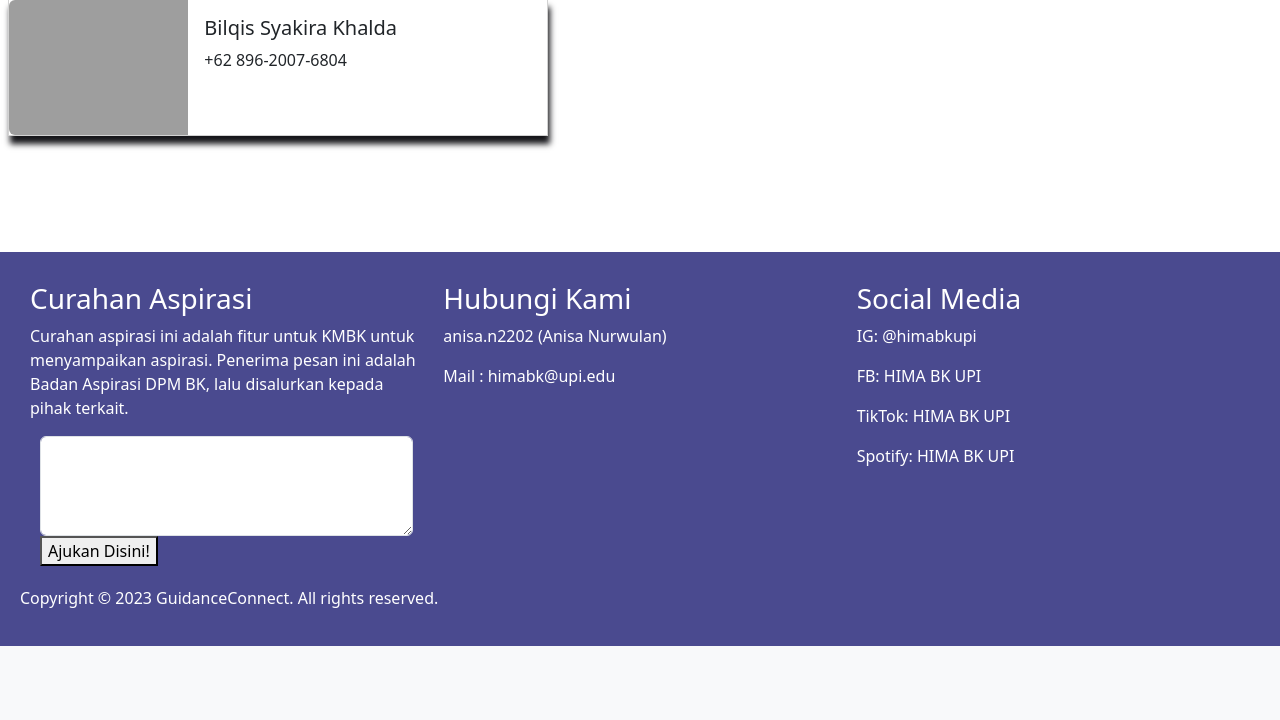
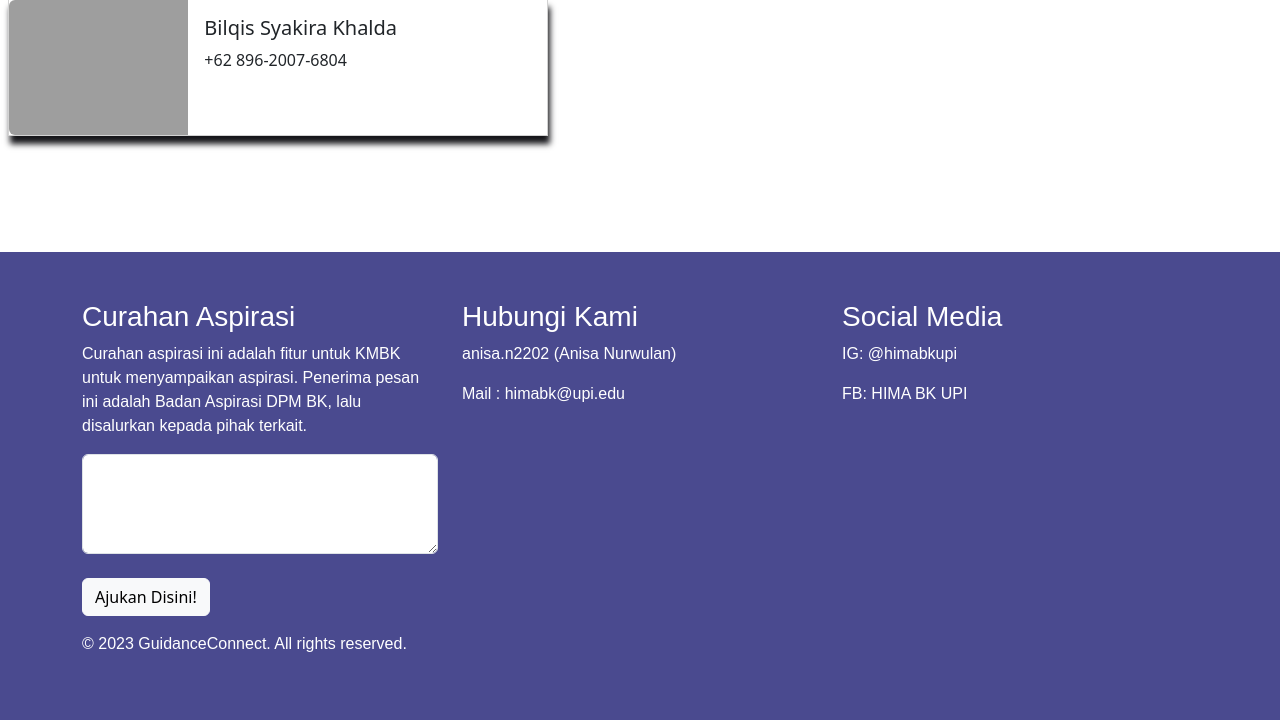
Before and after one commit to nnisafitria/GuidanceConnect, a Python web app: template templates/advokasi.html in a window 1280 px wide. Shown: the part 1380-2100 px from the top of the page. Before the commit the page ends 2026 px from the top, so only its background shows below. Run offline with Jinja, Linux system fonts and the light colour scheme; the template is opened without the code that fills it, so the values that code supplies are empty; grey boxes are pictures that could not be loaded.

Commit message:
uda ditambah lagi dikit

```diff
--- a/static/styles.css
+++ b/static/styles.css
@@ -218,4 +218,15 @@ img {
     align-items: center;
     width: 100%;
   }
+
+  @import url('https://fonts.googleapis.com/css2?family=Quicksand:wght@300..700&display=swap');
+@import url('https://fonts.googleapis.com/css2?family=Outfit:wght@100..900&display=swap');
+
+.footer h3{
+    font-family: 'Quicksand', sans-serif;
+}
+
+.footer p{
+    font-family: 'Outfit', sans-serif;
+}
 >>>>>>> 4511fd732bb1f77b00258bd8b6fe5e99c95c8d8e
--- a/templates/advokasi.html
+++ b/templates/advokasi.html
@@ -137,33 +137,43 @@
 
   </section>
 
-      <footer>
-        <div class="footer-content">
+  <footer class="footer py-5">
+    <div class="container">
+        <div class="row">
+            <div class="col-lg-4">
                 <div class="aspiration">
                     <h3>Curahan Aspirasi</h3>
                     <p>Curahan aspirasi ini adalah fitur untuk KMBK untuk menyampaikan aspirasi. Penerima pesan ini adalah Badan Aspirasi DPM BK, lalu disalurkan kepada pihak terkait.</p>
                     <div class="form-floating">
                       <textarea class="form-control" placeholder="Leave a comment here" id="floatingTextarea2" style="height: 100px"></textarea>
                       <label for="floatingTextarea2">Comments</label>
-                  <button>Ajukan Disini!</button>
                     </div>
-
+                    <br>
+                    <button class="btn btn-light">Ajukan Disini!</button>
                 </div>
+            </div>
+            <div class="col-lg-4">
                 <div class="contact-info">
                     <h3>Hubungi Kami</h3>
                     <p>anisa.n2202 (Anisa Nurwulan)</p>
                     <p>Mail : himabk@upi.edu</p>
                 </div>
+            </div>
+            <div class="col-lg-4">
                 <div class="social-media">
                     <h3>Social Media</h3>
                     <p>IG: @himabkupi</p>
                     <p>FB: HIMA BK UPI</p>
-                <p>TikTok: HIMA BK UPI</p>
-                <p>Spotify: HIMA BK UPI</p>
                 </div>
             </div>
-        <div class="footer-bottom">
-            <p>Copyright &copy; 2023 GuidanceConnect. All rights reserved.</p>
+        </div>
+        <div class="row">
+            <div class="col-lg-12">
+                <p>
+                    <p>&copy; 2023 GuidanceConnect. All rights reserved.</p>
+                </p>
+            </div>
+        </div>
     </div>
 </footer>
 </body>
```
Lines whose indentation alone changed are shown as unchanged.
